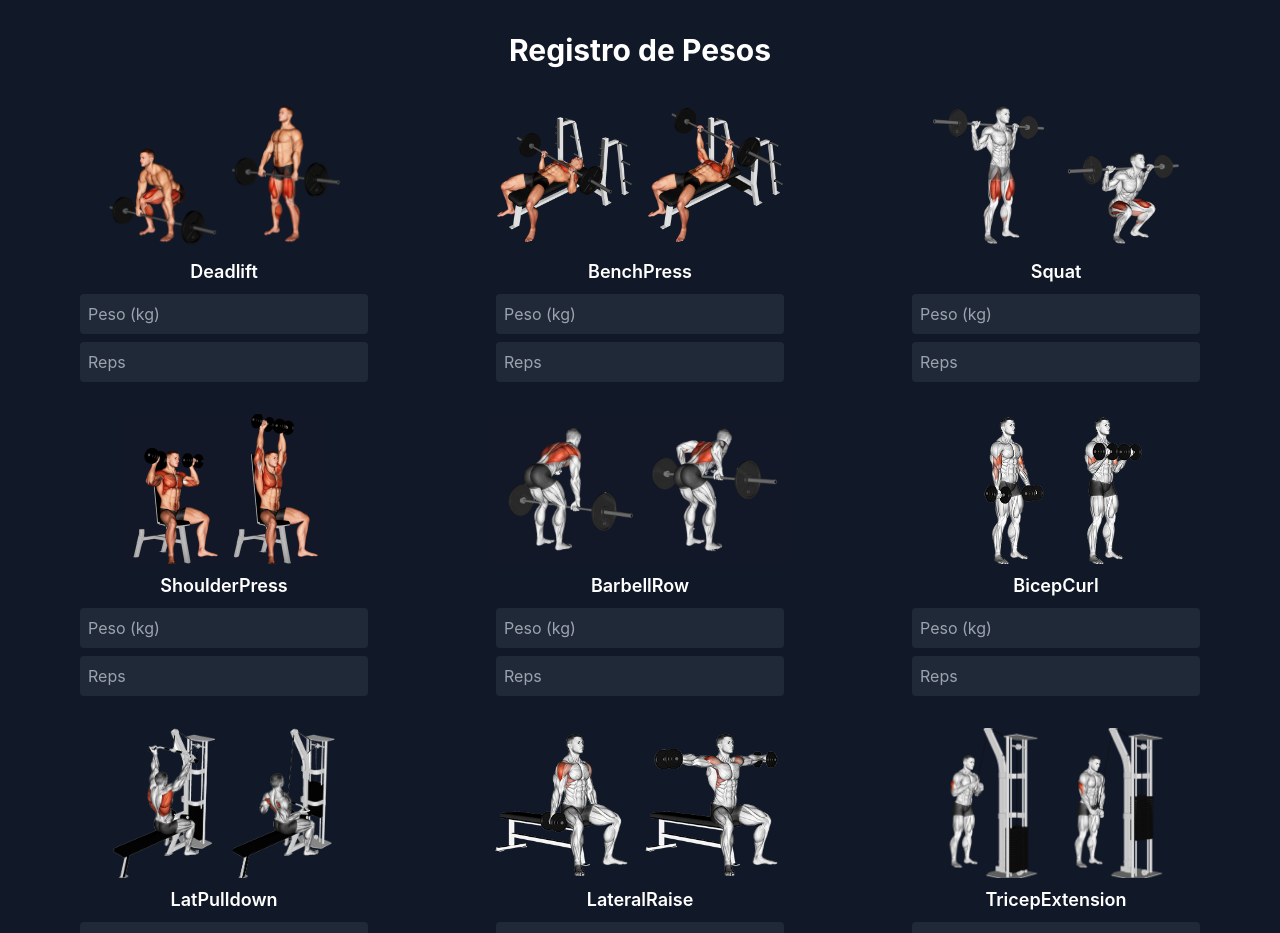
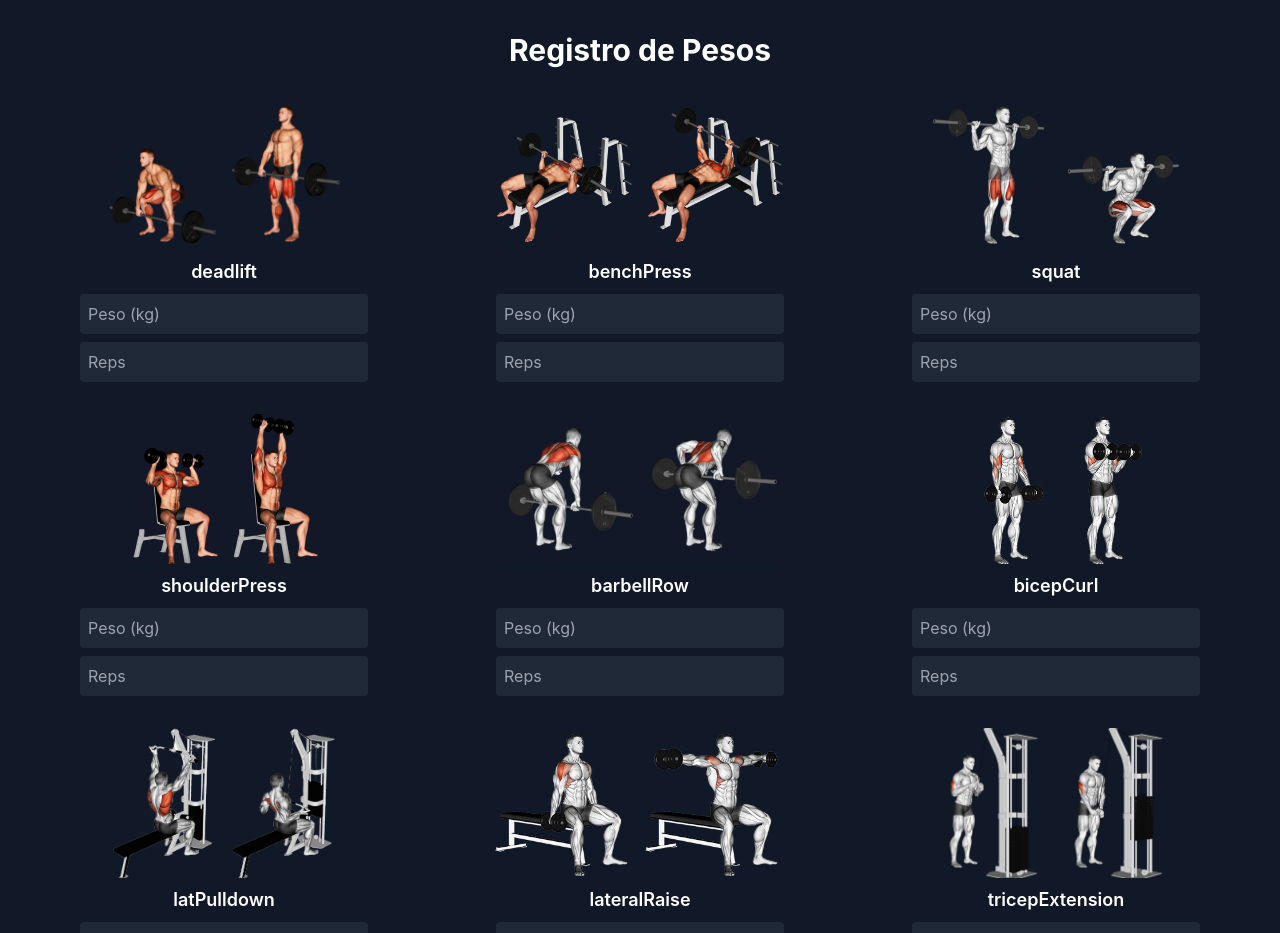
Before and after one commit to DavidCT9/Lift_Legends_Project, a React (Vite) app in the folder client/: page /Weights in a window 1280 px wide. Shown: the top 933 px of the page. Built offline with nearby package versions, Linux system fonts and the light colour scheme; no server answers.

Commit message:
modificate weights

```diff
--- a/client/src/components/Login.tsx
+++ b/client/src/components/Login.tsx
@@ -23,7 +23,8 @@ function Login() {
             });
 
             if (response.status === 200) {
-                console.log("Login successful", response.data.user); // Muestra la info del usuario
+                console.log("Login successful", response.data.user);
+                localStorage.setItem('username', response.data.user.username); // Guarda el username en localStorage
                 navigate('/home'); // Redirige al home después del login exitoso
             } else {
                 setError("Login fallido. Verifica tus credenciales.");
--- a/client/src/components/Weights.tsx
+++ b/client/src/components/Weights.tsx
@@ -1,4 +1,5 @@
 import { useState } from 'react';
+import axios from 'axios';
 
 import deadliftImg from './ImagesWeights/Deadlift.png';
 import benchpressImg from './ImagesWeights/BenchPress.png';
@@ -11,38 +12,78 @@ import lateralraiseImg from './ImagesWeights/LateralRaise.png';
 import tricepextensionImg from './ImagesWeights/TricepExtension.png';
 import legpressImg from './ImagesWeights/LegPress.png';
 
+type Exercise = {
+    name: string;
+    image: string;
+    width: string;
+    height: string;
+    difficulty: number;
+};
 
-const exercises = [
-    { name: 'Deadlift', image: deadliftImg, width: '250px', height: '150px' },
-    { name: 'BenchPress', image: benchpressImg, width: '300px', height: '150px' },
-    { name: 'Squat', image: squatImg, width: '250px', height: '150px' },
-    { name: 'ShoulderPress', image: shoulderpressImg, width: '200px', height: '150px' },
-    { name: 'BarbellRow', image: barbellrowImg, width: '300px', height: '150px' },
-    { name: 'BicepCurl', image: bicepcurlImg, width: '190px', height: '150px' },
-    { name: 'LatPulldown', image: latpulldownImg, width: '250px', height: '150px' },
-    { name: 'LateralRaise', image: lateralraiseImg, width: '300px', height: '150px' },
-    { name: 'TricepExtension', image: tricepextensionImg, width: '250px', height: '150px' },
-    { name: 'LegPress', image: legpressImg, width: '375px', height: '150px' },
+const exercises: Exercise[] = [
+    { name: 'deadlift', image: deadliftImg, width: '250px', height: '150px', difficulty: 20 },
+    { name: 'benchPress', image: benchpressImg, width: '300px', height: '150px', difficulty: 20 },
+    { name: 'squat', image: squatImg, width: '250px', height: '150px', difficulty: 15 },
+    { name: 'shoulderPress', image: shoulderpressImg, width: '200px', height: '150px', difficulty: 25 },
+    { name: 'barbellRow', image: barbellrowImg, width: '300px', height: '150px', difficulty: 18 },
+    { name: 'bicepCurl', image: bicepcurlImg, width: '190px', height: '150px', difficulty: 30 },
+    { name: 'latPulldown', image: latpulldownImg, width: '250px', height: '150px', difficulty: 20 },
+    { name: 'lateralRaise', image: lateralraiseImg, width: '300px', height: '150px', difficulty: 35 },
+    { name: 'tricepExtension', image: tricepextensionImg, width: '250px', height: '150px', difficulty: 30 },
+    { name: 'legPress', image: legpressImg, width: '375px', height: '150px', difficulty: 15 },
 ];
+
 
 function Weights() {
     const [formData, setFormData] = useState(
         exercises.reduce((acc, exercise) => {
             acc[exercise.name] = { weight: '', reps: '' };
             return acc;
-        }, {})
+        }, {} as { [key: string]: { weight: string; reps: string } })
     );
 
-    const handleChange = (exercise, field, value) => {
+    const handleChange = (exercise: string, field: 'weight' | 'reps', value: string) => {
         setFormData((prevData) => ({
             ...prevData,
             [exercise]: { ...prevData[exercise], [field]: value },
         }));
     };
 
-    const handleSubmit = (e) => {
+    const calculatePoints = (weight: number, reps: number, difficulty: number) => {
+        return (weight * reps) / difficulty;
+    };
+
+    const handleSubmit = async (e: React.FormEvent) => {
         e.preventDefault();
-        console.log(formData); // Aquí se enviará al backend más adelante
+        const username = localStorage.getItem('username');
+
+        if (!username) {
+            console.error('No se encontró el username. Asegúrate de que el usuario esté autenticado.');
+            return;
+        }
+
+        for (const exercise of exercises) {
+            const { weight, reps } = formData[exercise.name];
+            if (weight && reps) {
+                const points = calculatePoints(parseInt(weight), parseInt(reps), exercise.difficulty);
+
+                try {
+                    await axios.post('http://localhost:3000/updatepoints', {
+                        username: username,
+                        exercise: exercise.name,
+                        points: points,
+                    });
+                    console.log(`Puntos para ${exercise.name} enviados con éxito.`);
+                } catch (error) {
+                    if (axios.isAxiosError(error)) {
+                        console.error(`Error al enviar los puntos para ${exercise.name}:`, error.response?.data);
+                    } else {
+                        console.error(`Error al enviar los puntos para ${exercise.name}:`, error);
+                    }
+                }
+
+            }
+        }
     };
 
     return (
@@ -51,7 +92,6 @@ function Weights() {
             <form onSubmit={handleSubmit} className="grid gap-8 md:grid-cols-2 lg:grid-cols-3">
                 {exercises.map((exercise) => (
                     <div key={exercise.name} className="flex flex-col items-center space-y-2">
-                        {/* Imagen del ejercicio */}
                         <img
                             src={exercise.image}
                             alt={exercise.name}
@@ -63,18 +103,14 @@ function Weights() {
                             type="number"
                             placeholder="Peso (kg)"
                             value={formData[exercise.name].weight}
-                            onChange={(e) =>
-                                handleChange(exercise.name, 'weight', e.target.value)
-                            }
+                            onChange={(e) => handleChange(exercise.name, 'weight', e.target.value)}
                             className="w-3/4 p-2 rounded bg-gray-800 text-white focus:outline-none"
                         />
                         <input
                             type="number"
                             placeholder="Reps"
                             value={formData[exercise.name].reps}
-                            onChange={(e) =>
-                                handleChange(exercise.name, 'reps', e.target.value)
-                            }
+                            onChange={(e) => handleChange(exercise.name, 'reps', e.target.value)}
                             className="w-3/4 p-2 rounded bg-gray-800 text-white focus:outline-none"
                         />
                     </div>
```
